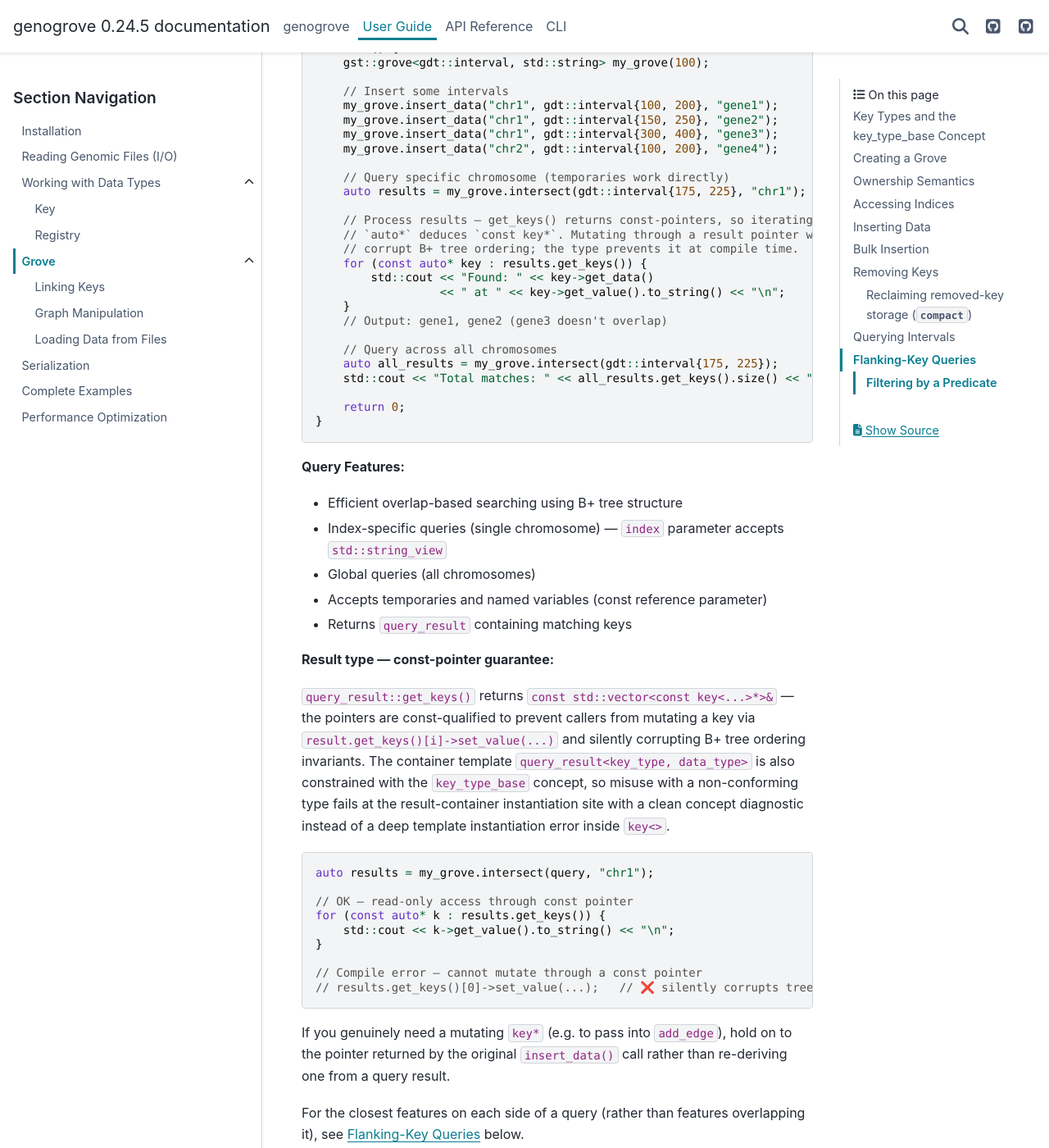
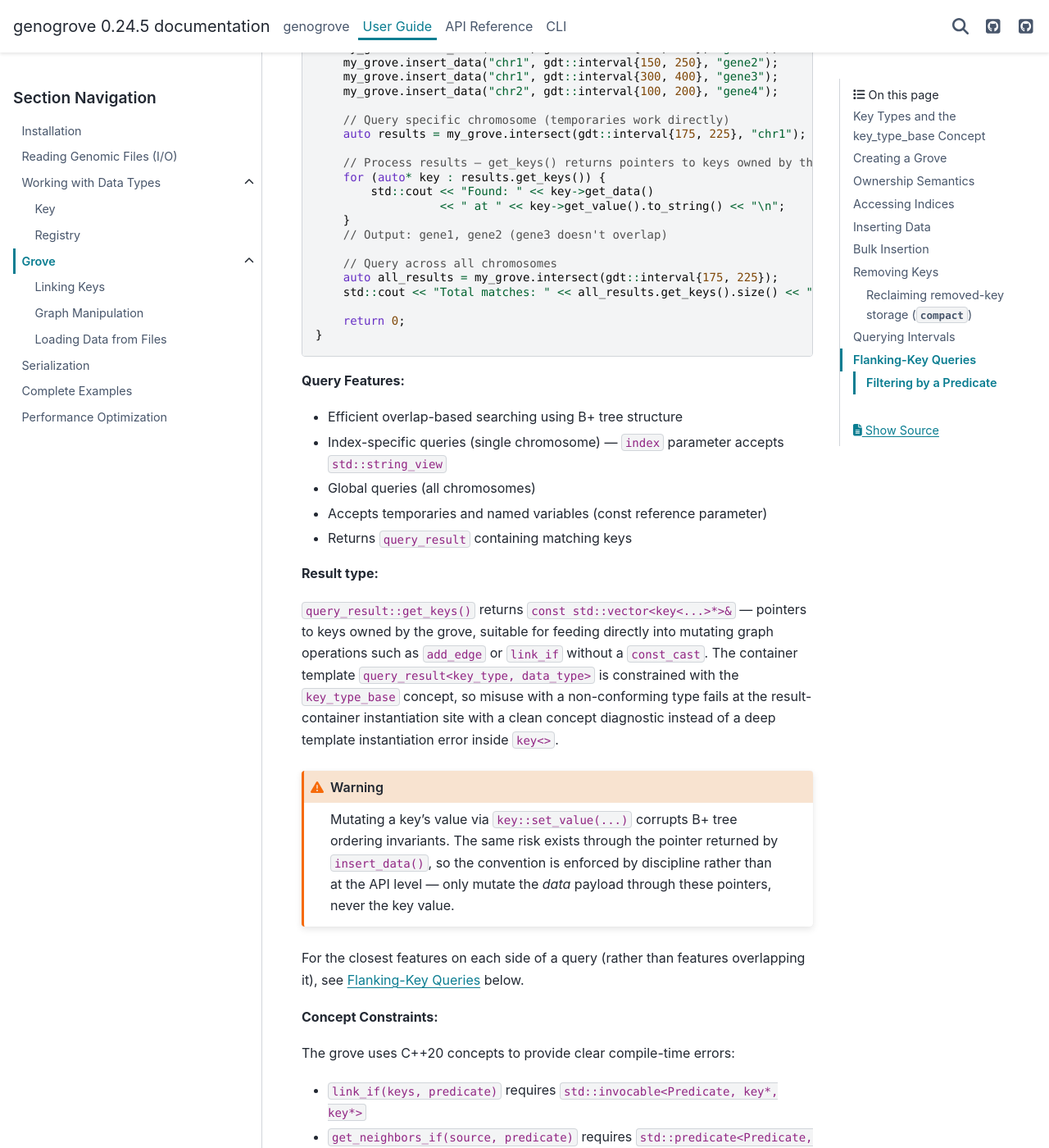
Before and after one commit to genogrove/docs, a Sphinx documentation site: the page built from source/guide/grove/grove.md, in a window 1280 px wide and 1400 px high, scrolled down 8488 px. Shown: the whole window at 82% size. Built offline with Sphinx 7.4.7 and the PyData theme 0.15.4, drawn with Linux system fonts in a browser that asks for light colours; some of the changed text lies outside the part shown.

Commit message:
Revert query_result / flanking_query_result const-pointer wording
genogrove v0.24.5 (#436/#437) reverts query_result::get_keys() and
flanking_query_result::get_predecessor() / get_successor() to non-const
key pointers — the const-pointer hardening from v0.24.0 (#397) is gone.
The same ordering-corruption footgun is already reachable through
insert_data(), so restricting query results alone provided no real
protection and only forced const_cast in idiomatic call sites feeding
result keys back into grove::add_edge / link_if.

Updates source/guide/grove/grove.md to match:
- Drop the const_cast workaround from the remove_key example (added in
  #138) — feed query-result keys to remove_key directly.
- Switch the post-intersect iteration prose + example to `auto*`,
  removing the "auto* deduces const key*" commentary.
- Replace the "Result type — const-pointer guarantee" section with a
  plain Result type note + a warning-block reminder that set_value()
  still corrupts B+ tree ordering and the discipline is enforced by
  convention (not the API).
- Drop the `const auto*` qualifiers from the flanking() example and
  the "Returned pointers are **const-qualified**" prose.

graph_manipulation.md is unchanged — the const-pointer convention on
graph_overlay read-only accessors (has_edge, get_neighbors, ...) was
not reverted in v0.24.5 and remains accurate.

Closes #139.

Co-Authored-By: Claude Opus 4.7 (1M context) <noreply@anthropic.com>

````diff
--- a/source/guide/grove/grove.md
+++ b/source/guide/grove/grove.md
@@ -304,13 +304,9 @@ bool removed = my_grove.remove_key("chr1", k);
 ```cpp
 // Example: prune genes that fall below a coverage threshold
 auto results = my_grove.intersect(gdt::interval{0, 1000000}, "chr1");
-for (const auto* key : results.get_keys()) {
+for (auto* key : results.get_keys()) {
     if (coverage_of(key) < min_coverage) {
-        // get_keys() yields `const key*`; const_cast only required when remove_key
-        // is called with a key obtained from a query result rather than from the
-        // original insert_data() return value.
-        my_grove.remove_key("chr1",
-            const_cast<gdt::key<gdt::interval, std::string>*>(key));
+        my_grove.remove_key("chr1", key);
     }
 }
 ```
@@ -378,10 +374,8 @@ int main() {
     // Query specific chromosome (temporaries work directly)
     auto results = my_grove.intersect(gdt::interval{175, 225}, "chr1");
 
-    // Process results — get_keys() returns const-pointers, so iterating with
-    // `auto*` deduces `const key*`. Mutating through a result pointer would
-    // corrupt B+ tree ordering; the type prevents it at compile time.
-    for (const auto* key : results.get_keys()) {
+    // Process results — get_keys() returns pointers to keys owned by the grove.
+    for (auto* key : results.get_keys()) {
         std::cout << "Found: " << key->get_data()
                   << " at " << key->get_value().to_string() << "\n";
     }
@@ -403,30 +397,21 @@ int main() {
 - Accepts temporaries and named variables (const reference parameter)
 - Returns `query_result` containing matching keys
 
-**Result type — const-pointer guarantee:**
+**Result type:**
 
-`query_result::get_keys()` returns `const std::vector<const key<...>*>&` — the pointers are
-const-qualified to prevent callers from mutating a key via
-`result.get_keys()[i]->set_value(...)` and silently corrupting B+ tree ordering invariants.
-The container template `query_result<key_type, data_type>` is also constrained with the
-`key_type_base` concept, so misuse with a non-conforming type fails at the result-container
-instantiation site with a clean concept diagnostic instead of a deep template instantiation
-error inside `key<>`.
+`query_result::get_keys()` returns `const std::vector<key<...>*>&` — pointers to keys owned by
+the grove, suitable for feeding directly into mutating graph operations such as `add_edge` or
+`link_if` without a `const_cast`. The container template `query_result<key_type, data_type>` is
+constrained with the `key_type_base` concept, so misuse with a non-conforming type fails at the
+result-container instantiation site with a clean concept diagnostic instead of a deep template
+instantiation error inside `key<>`.
 
-```cpp
-auto results = my_grove.intersect(query, "chr1");
-
-// OK — read-only access through const pointer
-for (const auto* k : results.get_keys()) {
-    std::cout << k->get_value().to_string() << "\n";
-}
-
-// Compile error — cannot mutate through a const pointer
-// results.get_keys()[0]->set_value(...);   // ❌ silently corrupts tree ordering
+```{warning}
+Mutating a key's value via `key::set_value(...)` corrupts B+ tree ordering invariants. The same
+risk exists through the pointer returned by `insert_data()`, so the convention is enforced by
+discipline rather than at the API level — only mutate the *data* payload through these
+pointers, never the key value.
 ```
-
-If you genuinely need a mutating `key*` (e.g. to pass into `add_edge`), hold on to the pointer
-returned by the original `insert_data()` call rather than re-deriving one from a query result.
 
 For the closest features on each side of a query (rather than features overlapping
 it), see [Flanking-Key Queries](#flanking-key-queries) below.
@@ -464,21 +449,21 @@ g.insert_data("chr1", gdt::interval{900, 1000}, "C", gst::sorted);
 
 auto r = g.flanking(gdt::interval{650, 700}, "chr1");
 
-if (const auto* pred = r.get_predecessor()) {
+if (auto* pred = r.get_predecessor()) {
     // "B" — largest non-overlapping key < query
 }
-if (const auto* succ = r.get_successor()) {
+if (auto* succ = r.get_successor()) {
     // "C" — smallest non-overlapping key > query
 }
 ```
 
 Each field of the returned `flanking_query_result` may be `nullptr` if no such
 key exists (for example, the query is past the rightmost key, or the index does
-not exist). Returned pointers are **`const`-qualified** and reference keys owned
-by the grove; they remain valid as long as the referenced key is not removed.
-Like `query_result`, `flanking_query_result<key_type, data_type>` is constrained
-with the `key_type_base` concept so non-conforming `key_type` arguments fail at
-the result-container instantiation site.
+not exist). Returned pointers reference keys owned by the grove and remain valid
+as long as the referenced key is not removed. Like `query_result`,
+`flanking_query_result<key_type, data_type>` is constrained with the
+`key_type_base` concept so non-conforming `key_type` arguments fail at the
+result-container instantiation site.
 
 **Selection rule.** Keys that satisfy `key_type::overlaps(K, query)` are
 excluded by definition. Among the remaining candidates:
````
